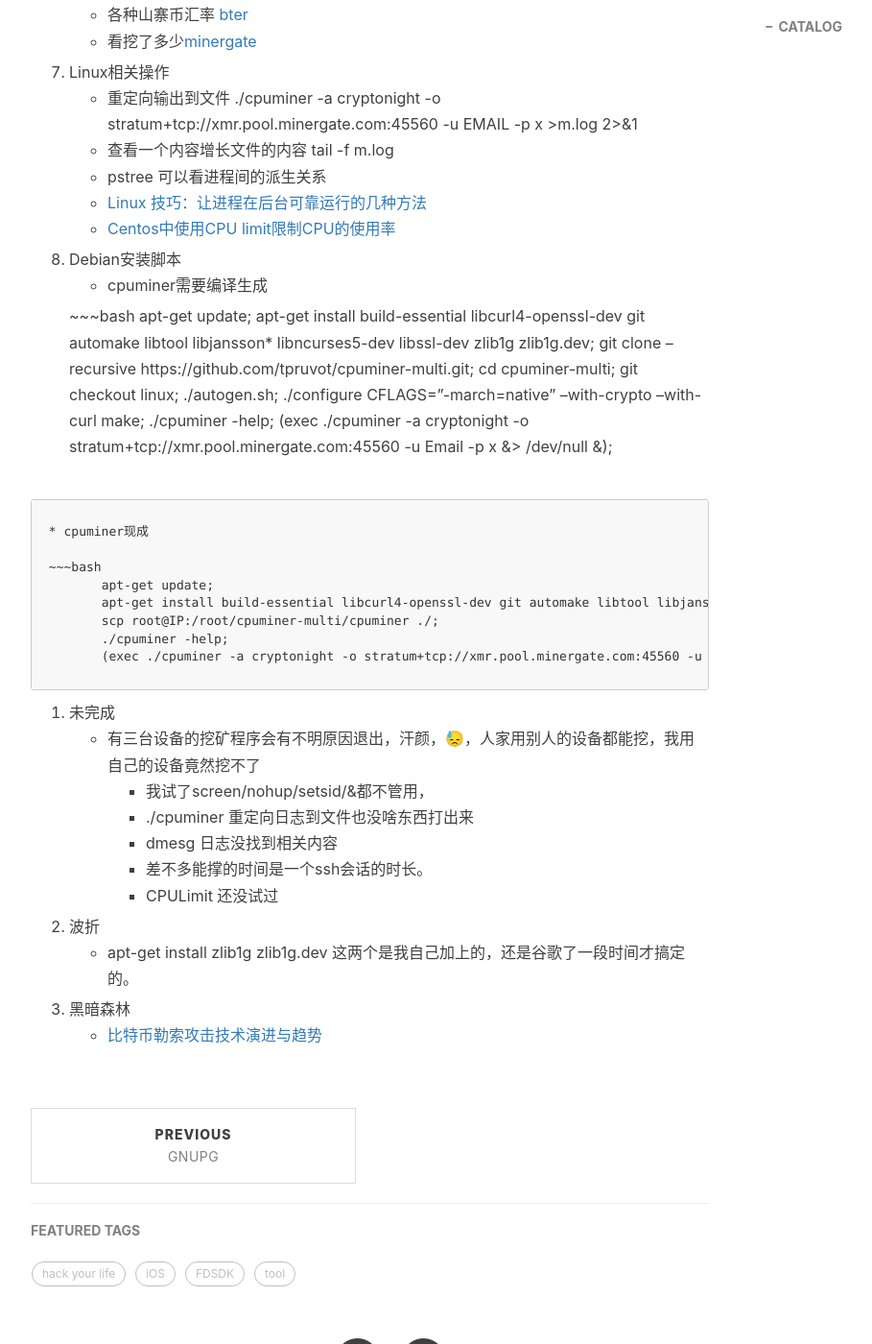
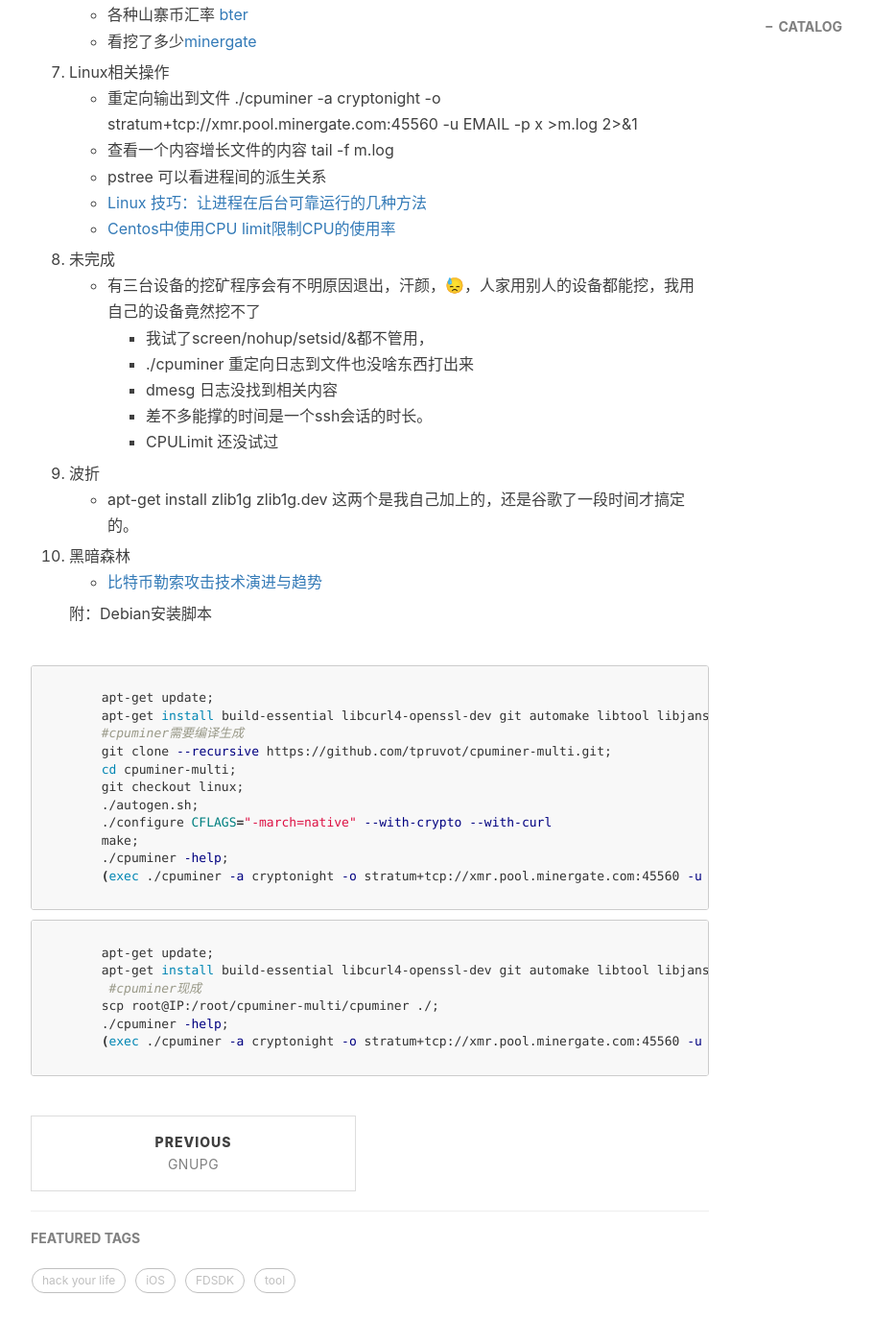
Before and after one commit to toolazytoname/toolazytoname.github.io, a Jekyll site: the page built from _posts/2017-06-19-learn-BitCoin.markdown, in a window 1280 px wide and 1400 px high, scrolled down 1701 px. Shown: the whole window at 96% size, without its empty margins (233-1142 px from the left). Built offline with Jekyll 4.4.1, drawn with Linux system fonts in a browser that asks for light colours; nearby versions of some CDN libraries; comment, search, counter and statistics services are not loaded; some of the changed lines change nothing that is shown.

Commit message:
edit 2017-06-19-learn-BitCoin.markdown

```diff
--- a/_posts/2017-06-19-learn-BitCoin.markdown
+++ b/_posts/2017-06-19-learn-BitCoin.markdown
@@ -56,12 +56,31 @@ tags:
 	* pstree 可以看进程间的派生关系
 	* [Linux 技巧：让进程在后台可靠运行的几种方法](https://www.ibm.com/developerworks/cn/linux/l-cn-nohup/index.html)
 	* [Centos中使用CPU limit限制CPU的使用率](http://www.ouvps.com/?p=570)
-8. Debian安装脚本
-	* cpuminer需要编译生成
+8. 未完成
+	* 有三台设备的挖矿程序会有不明原因退出，汗颜，😓，人家用别人的设备都能挖，我用自己的设备竟然挖不了
+		* 我试了screen/nohup/setsid/&都不管用，
+		* ./cpuminer 重定向日志到文件也没啥东西打出来
+		* dmesg 日志没找到相关内容
+		* 差不多能撑的时间是一个ssh会话的时长。
+		* CPULimit 还没试过
+9. 波折
+	* apt-get install zlib1g zlib1g.dev 这两个是我自己加上的，还是谷歌了一段时间才搞定的。
 
-	~~~bash
+10. 黑暗森林
+	* [比特币勒索攻击技术演进与趋势](https://mp.weixin.qq.com/s/-ZZU7REUdMgaxZ7TCV_vlA)
+
+
+
+
+
+	附：Debian安装脚本
+
+
+~~~bash
+
 	apt-get update;
 	apt-get install build-essential libcurl4-openssl-dev git automake libtool libjansson* libncurses5-dev libssl-dev zlib1g zlib1g.dev;
+	#cpuminer需要编译生成
 	git clone --recursive https://github.com/tpruvot/cpuminer-multi.git;
 	cd cpuminer-multi;
 	git checkout linux;
@@ -71,27 +90,20 @@ tags:
 	./cpuminer -help;
 	(exec ./cpuminer -a cryptonight -o stratum+tcp://xmr.pool.minergate.com:45560 -u Email -p x &> /dev/null &);
 
- ~~~
+~~~
 
- * cpuminer现成
+
+
+
+
 
  ~~~bash
+
  	apt-get update;
 	apt-get install build-essential libcurl4-openssl-dev git automake libtool libjansson* libncurses5-dev libssl-dev zlib1g zlib1g.dev;
+	 #cpuminer现成
 	scp root@IP:/root/cpuminer-multi/cpuminer ./;
 	./cpuminer -help;
 	(exec ./cpuminer -a cryptonight -o stratum+tcp://xmr.pool.minergate.com:45560 -u Email -p x &> /dev/null &);
 
  ~~~
-9. 未完成
-	* 有三台设备的挖矿程序会有不明原因退出，汗颜，😓，人家用别人的设备都能挖，我用自己的设备竟然挖不了
-		* 我试了screen/nohup/setsid/&都不管用，
-		* ./cpuminer 重定向日志到文件也没啥东西打出来
-		* dmesg 日志没找到相关内容
-		* 差不多能撑的时间是一个ssh会话的时长。
-		* CPULimit 还没试过
-10. 波折
-	* apt-get install zlib1g zlib1g.dev 这两个是我自己加上的，还是谷歌了一段时间才搞定的。
-
-11. 黑暗森林
-	* [比特币勒索攻击技术演进与趋势](https://mp.weixin.qq.com/s/-ZZU7REUdMgaxZ7TCV_vlA)
```
